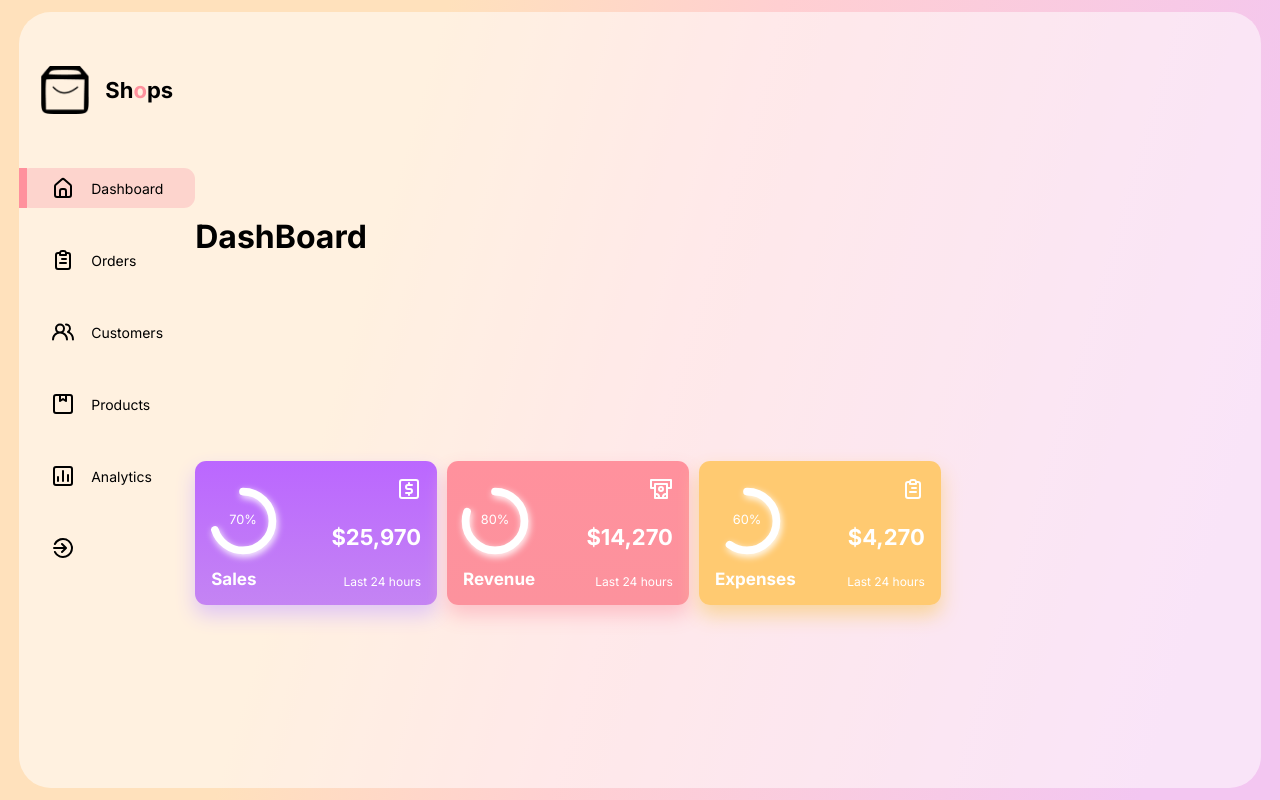
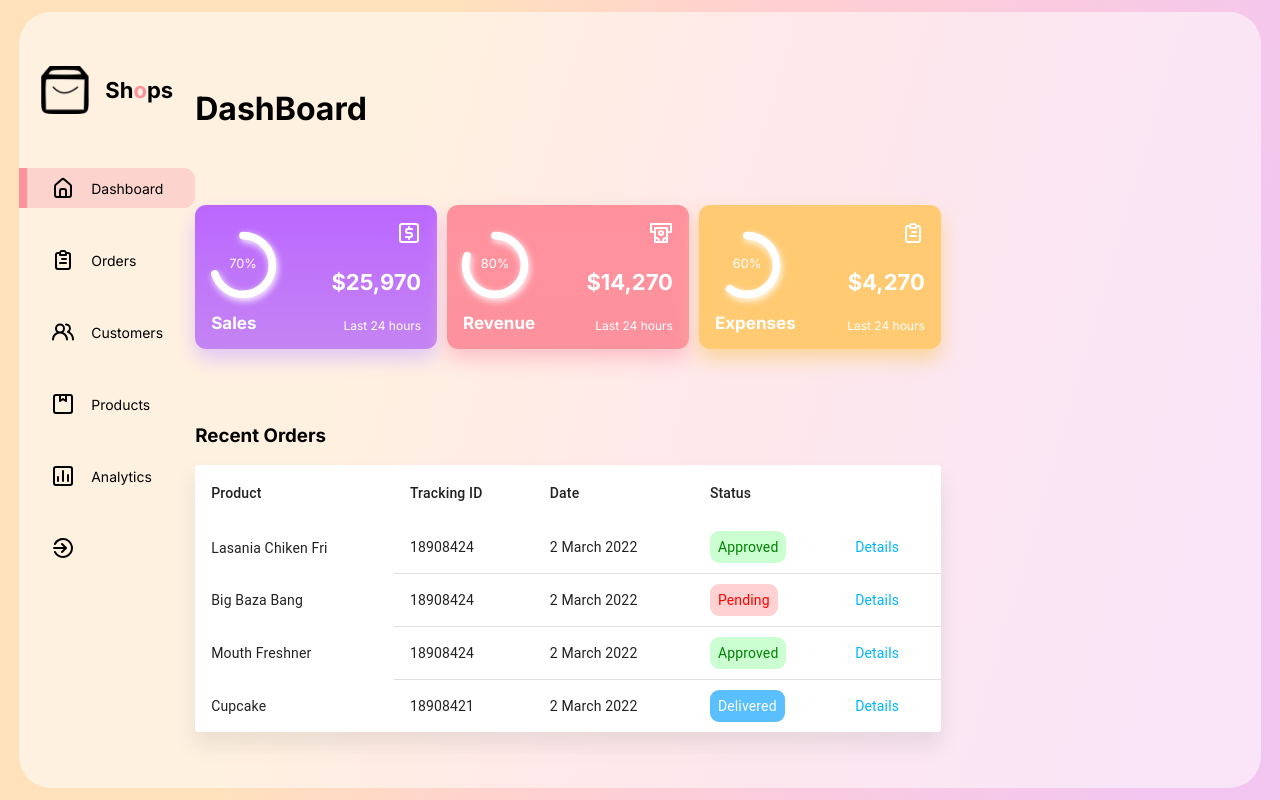
Before and after one commit to dnidimaneesha/React-Dashboard, a React (Create React App) app: page / in a window 1280 px wide. Built offline with nearby package versions, Linux system fonts and the light colour scheme.

Commit message:
comleted table

```diff
--- a/src/Components/Maindash/MainDash.jsx
+++ b/src/Components/Maindash/MainDash.jsx
@@ -1,12 +1,14 @@
 import React from 'react'
 import './MainDash.css'
 import Cards from '../Cards/Cards'
+import Table from '../Table/Table'
 
 const MainDash = () => {
   return (
     <div className="mainDash">
       <h1>DashBoard</h1>
       <Cards/>
+      <Table/>
     </div>
   )
 }
--- a/src/Components/Table/Table.css
+++ b/src/Components/Table/Table.css
@@ -0,0 +1,23 @@
+.MuiTableRow-root>*{
+    padding: 10px;
+}
+
+.MuiTableRow-root.MuiTableRow-root-head>*{
+    font-weight: bold !important;
+}
+
+.Tabke td, th {
+    border: none!important;
+}
+
+.Table:first-child{
+    border-radius: 0.7rem !important;
+}
+
+.status{
+    padding: 8px;
+    border-radius: 9px;
+}
+.Details{
+    color: #00b5ff !important ;
+}
--- a/src/Components/Table/Table.jsx
+++ b/src/Components/Table/Table.jsx
@@ -1,10 +1,86 @@
-import React from 'react'
-import './Table.css'
+import * as React from "react";
+import Table from "@mui/material/Table";
+import TableBody from "@mui/material/TableBody";
+import TableCell from "@mui/material/TableCell";
+import TableContainer from "@mui/material/TableContainer";
+import TableHead from "@mui/material/TableHead";
+import TableRow from "@mui/material/TableRow";
+import Paper from "@mui/material/Paper";
+import "./Table.css";
 
-const Table = () => {
-  return (
-    <div>Table</div>
-  )
+function createData(name, trackingId, date, status) {
+  return { name, trackingId, date, status };
 }
 
-export default Table
+const rows = [
+  createData("Lasania Chiken Fri", 18908424, "2 March 2022", "Approved"),
+  createData("Big Baza Bang ", 18908424, "2 March 2022", "Pending"),
+  createData("Mouth Freshner", 18908424, "2 March 2022", "Approved"),
+  createData("Cupcake", 18908421, "2 March 2022", "Delivered"),
+];
+
+
+const makeStyle=(status)=>{
+  if(status === 'Approved')
+  {
+    return {
+      background: 'rgb(145 254 159 / 47%)',
+      color: 'green',
+    }
+  }
+  else if(status === 'Pending')
+  {
+    return{
+      background: '#ffadad8f',
+      color: 'red',
+    }
+  }
+  else{
+    return{
+      background: '#59bfff',
+      color: 'white',
+    }
+  }
+}
+
+export default function BasicTable() {
+  return (
+      <div className="Table">
+      <h3>Recent Orders</h3>
+        <TableContainer
+          component={Paper}
+          style={{ boxShadow: "0px 13px 20px 0px #80808029" }}
+        >
+          <Table sx={{ minWidth: 650 }} aria-label="simple table">
+            <TableHead>
+              <TableRow>
+                <TableCell>Product</TableCell>
+                <TableCell align="left">Tracking ID</TableCell>
+                <TableCell align="left">Date</TableCell>
+                <TableCell align="left">Status</TableCell>
+                <TableCell align="left"></TableCell>
+              </TableRow>
+            </TableHead>
+            <TableBody style={{ color: "white" }}>
+              {rows.map((row) => (
+                <TableRow
+                  key={row.name}
+                  sx={{ "&:last-child td, &:last-child th": { border: 0 } }}
+                >
+                  <TableCell component="th" scope="row">
+                    {row.name}
+                  </TableCell>
+                  <TableCell align="left">{row.trackingId}</TableCell>
+                  <TableCell align="left">{row.date}</TableCell>
+                  <TableCell align="left">
+                    <span className="status" style={makeStyle(row.status)}>{row.status}</span>
+                  </TableCell>
+                  <TableCell align="left" className="Details">Details</TableCell>
+                </TableRow>
+              ))}
+            </TableBody>
+          </Table>
+        </TableContainer>
+      </div>
+  );
+}
```
